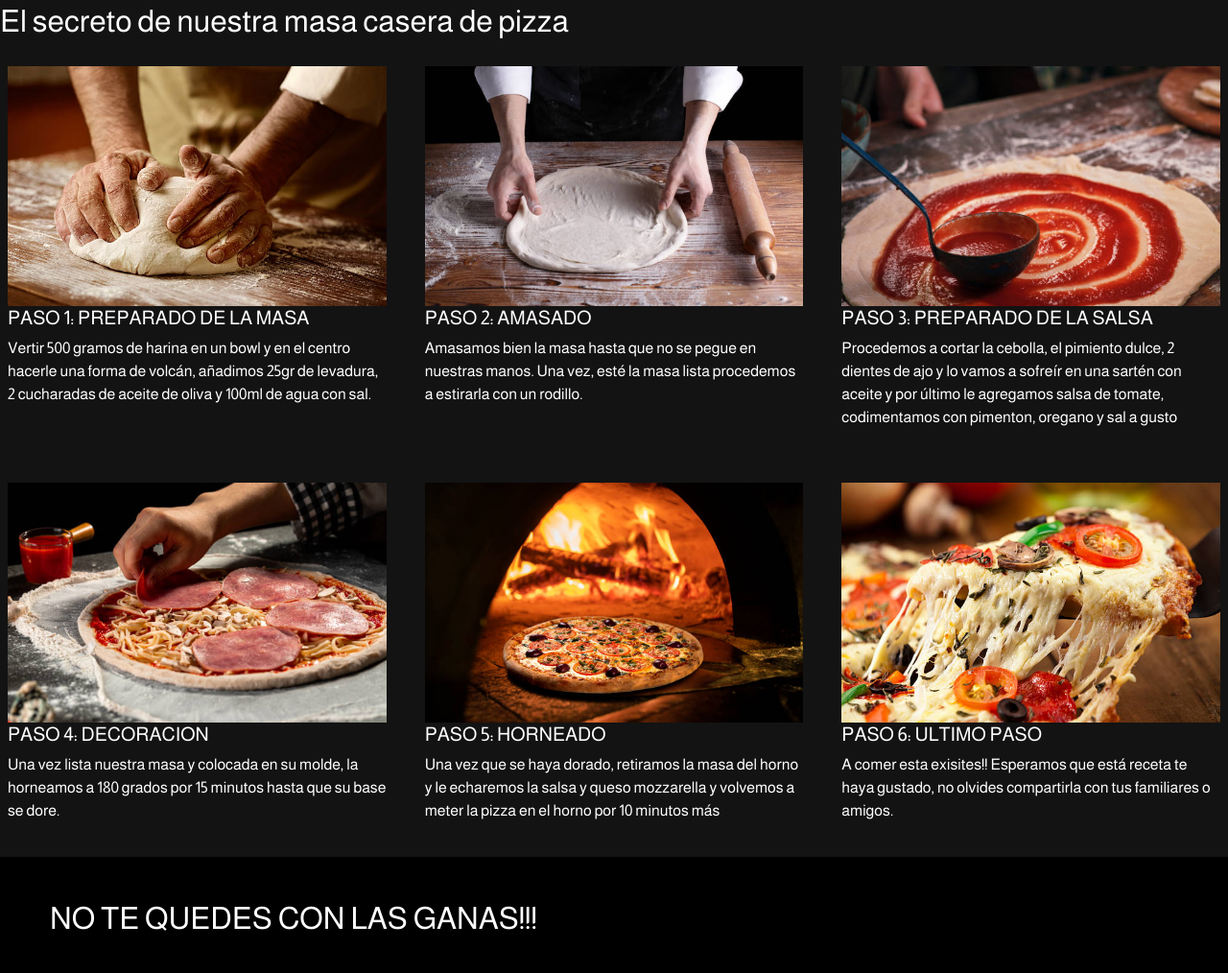
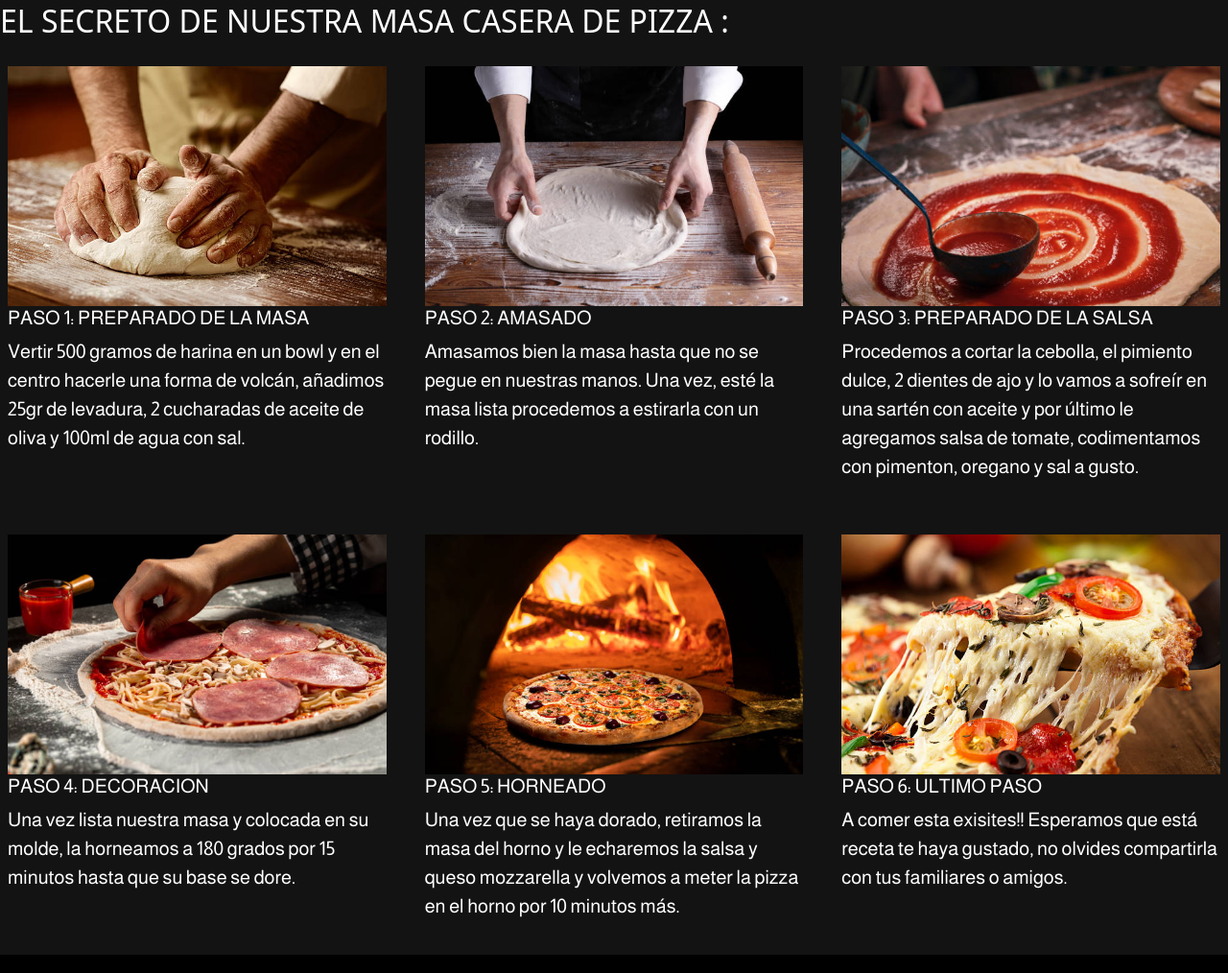
Before and after one commit to Lisettellanos02/LlanosProyectoJs, a plain HTML site: page pages/recetas.html in a window 1280 px wide. Shown: the part 443-1457 px from the top of the page at 96% size. Drawn offline with nearby package versions, Linux system fonts and the light colour scheme.

Commit message:
cambios en decoracion de texto

```diff
--- a/css/estilos.css
+++ b/css/estilos.css
@@ -196,6 +196,14 @@ opacity: 1;
     font-size: 18px;
     color: #f2f2f2;
     margin-bottom: 50px;
+}
+
+.parrafo{
+ font-size: 20px;
+}
+
+.titulo{
+    font-family: system-ui, -apple-system, BlinkMacSystemFont, 'Segoe UI', Roboto, Oxygen, Ubuntu, Cantarell, 'Open Sans', 'Helvetica Neue', sans-serif;
 }
 
 .horario{
--- a/pages/recetas.html
+++ b/pages/recetas.html
@@ -43,36 +43,36 @@
     </nav>
   </div>
       <div class="row recetas">
-        <h2 class="text-white">El secreto de nuestra masa casera de pizza</h2>
+        <h2 class= "text-white titulo">EL SECRETO DE NUESTRA MASA CASERA DE PIZZA :</h2>
          <div  class ="col-lg-4 col-md-6 col-sm-12 galeriaIndex text-white">
             <img  src ="../assets/img/masa.jpg" alt = "preparado de masa" >
             <h3  class =" h5"> PASO 1: PREPARADO DE LA MASA</h3>
-            <p> Vertir 500 gramos de harina en un bowl y en el centro hacerle una forma de volcán, añadimos 25gr de levadura, 2 cucharadas de aceite de oliva y 100ml de agua con sal.</p >
+            <p class="parrafo"> Vertir 500 gramos de harina en un bowl y en el centro hacerle una forma de volcán, añadimos 25gr de levadura, 2 cucharadas de aceite de oliva y 100ml de agua con sal.</p >
           </div>
           <div  class ="col-lg-4 col-md-6 col-sm-12 galeriaIndex text-white" >
             <img  src ="../assets/img/masa aplastada.jpg" alt ="preparado de masa" >
             <h3  class =" h5 ">PASO 2: AMASADO</h3>
-            <p> Amasamos bien la masa hasta que no se pegue en nuestras manos. Una vez, esté la masa lista procedemos a estirarla con un rodillo. </p >
+            <p class="parrafo"> Amasamos bien la masa hasta que no se pegue en nuestras manos. Una vez, esté la masa lista procedemos a estirarla con un rodillo. </p >
           </div>
           <div  class ="col-lg-4 col-md-6 col-sm-12 galeriaIndex text-white">
             <img  src ="../assets/img/salsa.jpg" alt ="preparado de masa">
             <h3  class =" h5 "> PASO 3: PREPARADO DE LA SALSA </h3>
-            <p> Procedemos a cortar la cebolla, el pimiento dulce, 2 dientes de ajo y lo vamos a sofreír en una sartén con aceite y por último le agregamos salsa de tomate, codimentamos con pimenton, oregano y sal a gusto </p>
+            <p class="parrafo"> Procedemos a cortar la cebolla, el pimiento dulce, 2 dientes de ajo y lo vamos a sofreír en una sartén con aceite y por último le agregamos salsa de tomate, codimentamos con pimenton, oregano y sal a gusto.</p>
           </div>
           <div  class ="col-lg-4 col-md-6 col-sm-12 galeriaIndex text-white " >
             <img  src ="../assets/img/preparacion.jpg" alt ="preparado de masa" >
             <h3  class =" h5 "> PASO 4: DECORACION </h3 >
-            <p> Una vez lista nuestra masa y colocada en su molde, la horneamos a 180 grados por 15 minutos hasta que su base se dore.</p >
+            <p class="parrafo"> Una vez lista nuestra masa y colocada en su molde, la horneamos a 180 grados por 15 minutos hasta que su base se dore.</p >
           </div>
           <div  class ="col-lg-4 col-md-6 col-sm-12 galeriaIndex text-white" >
             <img  src ="../assets/img/horno pizza.jpg" alt ="preparado de masa" >
             <h3  class =" h5 " >  PASO 5: HORNEADO</h3>
-            <p> Una vez que se haya dorado, retiramos la masa del horno y le echaremos la salsa y queso mozzarella y volvemos a meter la pizza en el horno por 10 minutos más</p>
+            <p class="parrafo"> Una vez que se haya dorado, retiramos la masa del horno y le echaremos la salsa y queso mozzarella y volvemos a meter la pizza en el horno por 10 minutos más.</p>
           </div>
           <div  class ="col-lg-4 col-md-6 col-sm-12 galeriaIndex text-white" >
             <img  src ="../assets/img/porcion.jpg" alt ="preparado de masa" >
             <h3  class =" h5 " > PASO 6: ULTIMO PASO </h3 >
-            <p>A comer esta exisites!! Esperamos que está receta te haya gustado, no olvides compartirla con tus familiares o amigos. </p >
+            <p class="parrafo">A comer esta exisites!! Esperamos que está receta te haya gustado, no olvides compartirla con tus familiares o amigos. </p >
           </div>
         </div>
 
@@ -80,7 +80,7 @@
     <footer>
         <section class="horario">
             <div class="horario-info container">
-              <h2>No te quedes con las ganas!!!</h2>
+              <h2 class="titulo">No te quedes con las ganas!!!</h2>
               <div class="horario-txt">
                 <div class="txt">
                   <h4>Direccion</h4>
```
Also changed, not shown: index.html (+1 -1 lines), pages/contacto.html (+2 -2 lines).
